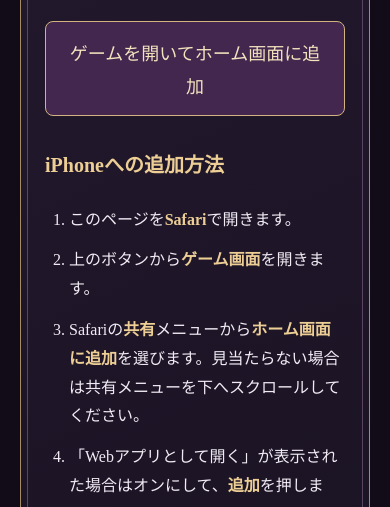
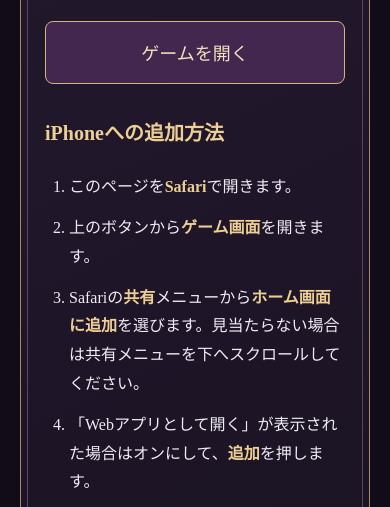
Before and after one commit to ijikoman/necro-lord-test, a plain HTML site: page index.html in a window 390 px wide. Shown: the part 336-843 px from the top of the page. Drawn offline with Linux system fonts and the light colour scheme.

```diff
--- a/index.html
+++ b/index.html
@@ -22,7 +22,7 @@
     <h1>NECRO LORD</h1>
     <p>死霊王国<br>魂を従え、軍団を率い、王国を築く。</p>
   </header>
-  <a class="primary" href="game/">ゲームを開いてホーム画面に追加</a>
+  <a class="primary" href="game/">ゲームを開く</a>
   <h2>iPhoneへの追加方法</h2>
   <ol>
     <li>このページを<strong>Safari</strong>で開きます。</li>
```
